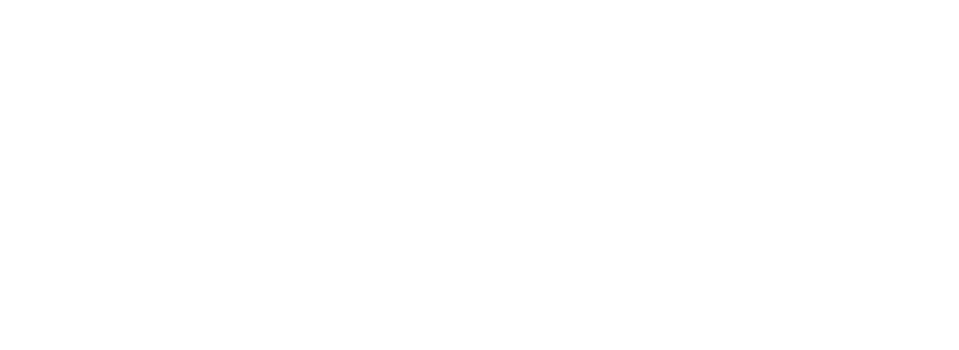
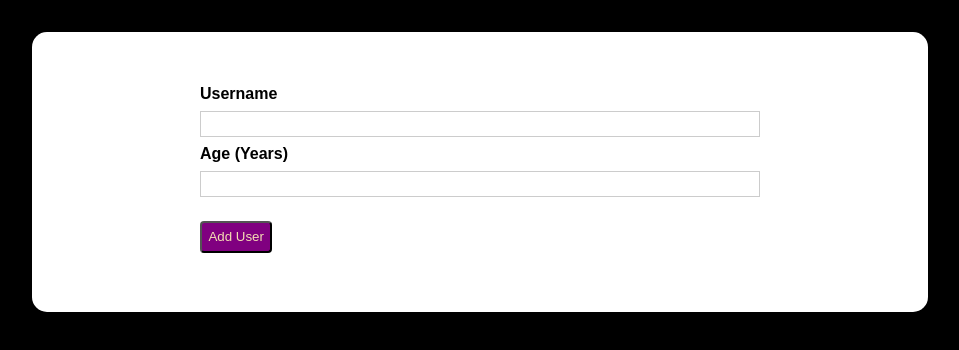
Before and after one commit to Mr-Psmith/DemoUsernameModule, a React (Create React App) app: page / in a window 1280 px wide. Shown: the top 350 px of the page, without its empty margins (160-1119 px from the left). Built offline with nearby package versions, Linux system fonts and the light colour scheme.

Commit message:
added form, and some logic

```diff
--- /dev/null
+++ b/src/App.css
@@ -0,0 +1,23 @@
+.container {
+    background-color: white;
+    width: 70%;
+    margin: 4vh auto;
+    padding: 1vw;
+    height: 35vh;
+    border-radius: 15px;
+}
+
+.section1 {
+    width: 35rem;
+    max-width: 90%;
+    margin: 5vh auto;
+  }
+
+  .section2 {
+    width: 30rem;
+    max-width: 90%;
+    margin: 3rem auto;
+    padding: 2rem;
+    box-shadow: 0 2px 12px rgba(0, 0, 0, 0.2);
+    border-radius: 10px;
+  }
--- a/src/App.js
+++ b/src/App.js
@@ -1,10 +1,17 @@
 import React from 'react';
+import UserForm from './components/UserForm';
 
+import "./App.css";
 
 function App() {
   return (
-    <div>
+    <div className='container'>
+      <section className='section1'>
+        <UserForm />
+      </section>
+      <section className='section1'>
 
+      </section>
     </div>
   );
 }
--- /dev/null
+++ b/src/components/UserForm.css
@@ -0,0 +1,45 @@
+.form-control {
+    margin: 0.5rem 0;
+  }
+
+  .form-control label {
+    font-weight: bold;
+    display: block;
+    margin-bottom: 0.5rem;
+    margin-top: 0.5rem;
+  }
+
+  .form-control input {
+    display: block;
+    width: 100%;
+    border: 1px solid #ccc;
+    font: inherit;
+    line-height: 1.5rem;
+    padding: 0 0.25rem;
+  }
+
+  .form-control input:focus {
+    outline: none;
+    background: #fad0ec;
+    border-color: #8b005d;
+  }
+
+  .form-control button {
+    background-color: purple;
+    color: wheat;
+    margin-top: 3vh;
+    padding: 0.5vw;
+    border-radius: 4px;
+  }
+
+  .form-control button:hover {
+    cursor: pointer;
+  }
+  /* .formcontrol.invalid input {
+    border-color: red;
+    background: #ffd7d7;
+  }
+
+  .form-control.invalid label {
+    color: red;
+  } */
--- /dev/null
+++ b/src/components/UserForm.js
@@ -0,0 +1,47 @@
+import React, {useState} from "react";
+import "./UserForm.css"
+
+
+
+const UserForm = (props) => {
+
+    const [userName, setUserName] = useState("A User name Please");
+    const [age, setAge] = useState("an Age please")
+    const [userInfo, setUserInfo] = useState("");
+
+    const formSubmitHandler = (event) => {
+        setUserInfo(event.target.value)
+        console.log(userInfo);
+    }
+
+    /* const formSubmitHandler = (event) => {
+        setUserName(event.target.value);
+        setAge(event.target.value);
+        console.log(userName);
+    }; */
+
+    const userNameInputHandler = (event) => {
+        setUserName(event.target.value);
+        console.log(userName);
+    };
+    const ageInputHandler = (event) => {
+        setAge(event.target.value);
+        console.log(age);
+    };
+
+    return (
+        <div className="form-control" onSubmit={formSubmitHandler}>
+            <label>Username</label>
+            <input onInput={userNameInputHandler}></input>
+            <label>Age (Years)</label>
+            <input onInput={ageInputHandler}></input>
+            <button type="submit">Add User</button>
+        </div>
+    );
+};
+
+
+
+
+
+export default UserForm;
--- a/src/index.css
+++ b/src/index.css
@@ -8,4 +8,5 @@
 
 body {
   margin: 0;
+  background-color: black;
 }
```
Also changed, not shown: src/components/UserList.js (added, +17 -0 lines), src/components/UserList.css (added).
